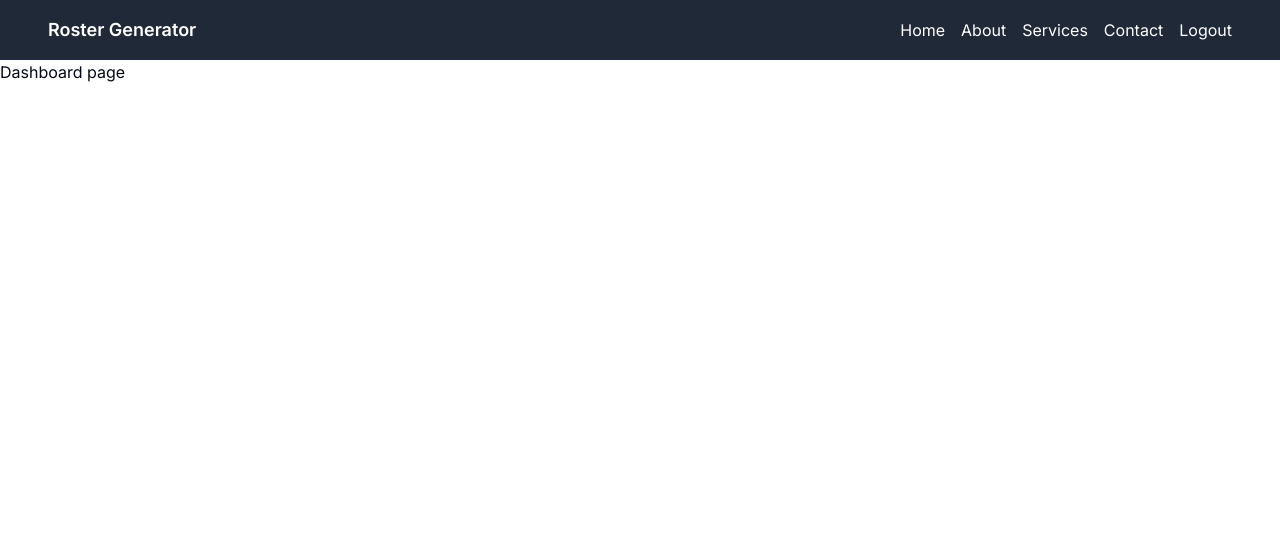
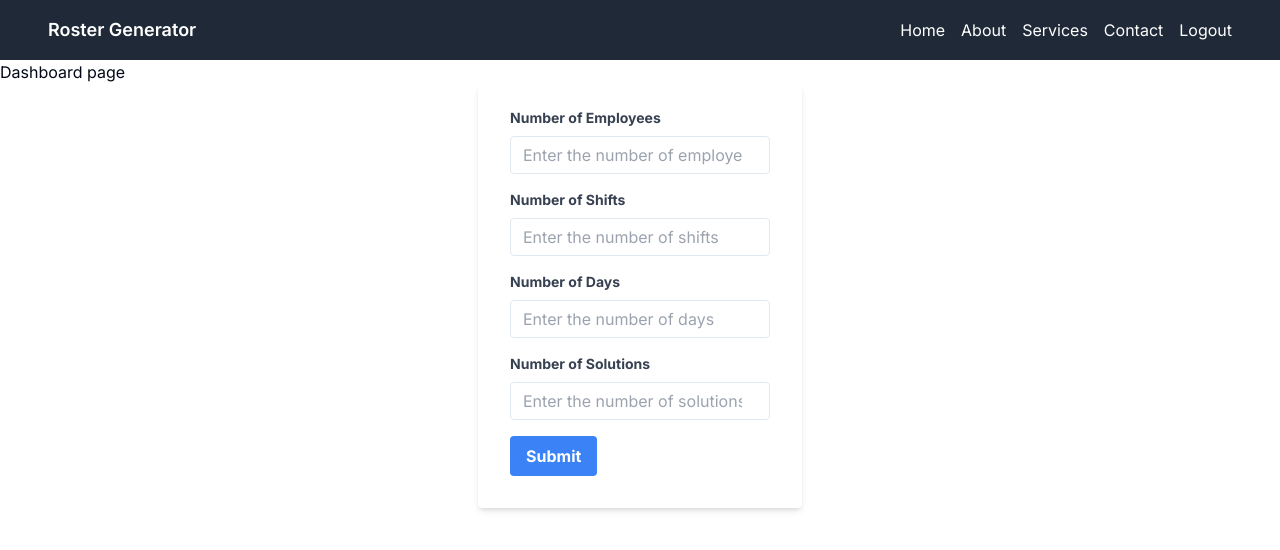
Before and after one commit to ssdrum/roster-generator-webapp, a Next.js app: page /dashboard in a window 1280 px wide. Shown: the top 550 px of the page. Built offline with nearby package versions, Linux system fonts and the light colour scheme.

Commit message:
Added form to test algorithm API from /dashboard

```diff
--- a/app/dashboard/page.tsx
+++ b/app/dashboard/page.tsx
@@ -1,3 +1,12 @@
+'use client';
+
+import Form from '@/app/ui/form';
+
 export default function Page() {
-  return <h1>Dashboard page</h1>;
+  return (
+    <>
+      <h1>Dashboard page</h1>
+      <Form />
+    </>
+  );
 }
--- /dev/null
+++ b/app/ui/form.tsx
@@ -0,0 +1,143 @@
+import { useState } from 'react';
+
+export default function Home() {
+  const [formData, setFormData] = useState({
+    employees: '',
+    shifts: '',
+    days: '',
+    solutions: '',
+  });
+
+  const handleInput = (e) => {
+    const fieldName = e.target.name;
+    const fieldValue = e.target.value;
+    setFormData((prevState) => ({ ...prevState, [fieldName]: fieldValue }));
+  };
+
+  const handleSubmit = async (e) => {
+    e.preventDefault();
+
+    const submitData = {
+      num_employees: parseInt(formData.employees),
+      num_shifts: parseInt(formData.shifts),
+      num_days: parseInt(formData.days),
+      solution_limit: parseInt(formData.solutions),
+    };
+
+    console.log(submitData);
+
+    try {
+      const response = await fetch(
+        'http://127.0.0.1:8000/python_api/test-algorithm/',
+        {
+          method: 'POST',
+          body: JSON.stringify(submitData),
+          headers: {
+            'Content-Type': 'application/json',
+          },
+        }
+      );
+
+      if (response.ok) {
+        // Handle success
+        const responseData = await response.json();
+        console.log(responseData);
+      } else {
+        // Handle errors
+        console.log('Error submitting form');
+      }
+    } catch (error) {
+      console.error('Error submitting form', error);
+    }
+  };
+
+  return (
+    <div className='flex items-center justify-center'>
+      <form
+        onSubmit={handleSubmit}
+        className='mb-4 rounded bg-white px-8 pb-8 pt-6 shadow-md'
+      >
+        <div className='mb-4'>
+          <label
+            className='mb-2 block text-sm font-bold text-gray-700'
+            htmlFor='employees'
+          >
+            Number of Employees
+          </label>
+          <input
+            type='number'
+            id='employees'
+            name='employees'
+            placeholder='Enter the number of employees'
+            value={formData.employees}
+            onChange={handleInput}
+            className='focus:shadow-outline w-full appearance-none rounded border px-3 py-2 leading-tight text-gray-700 focus:outline-none'
+          />
+        </div>
+
+        <div className='mb-4'>
+          <label
+            className='mb-2 block text-sm font-bold text-gray-700'
+            htmlFor='shifts'
+          >
+            Number of Shifts
+          </label>
+          <input
+            type='number'
+            id='shifts'
+            name='shifts'
+            placeholder='Enter the number of shifts'
+            value={formData.shifts}
+            onChange={handleInput}
+            className='focus:shadow-outline w-full appearance-none rounded border px-3 py-2 leading-tight text-gray-700 focus:outline-none'
+          />
+        </div>
+
+        <div className='mb-4'>
+          <label
+            className='mb-2 block text-sm font-bold text-gray-700'
+            htmlFor='days'
+          >
+            Number of Days
+          </label>
+          <input
+            type='number'
+            id='days'
+            name='days'
+            placeholder='Enter the number of days'
+            value={formData.days}
+            onChange={handleInput}
+            className='focus:shadow-outline w-full appearance-none rounded border px-3 py-2 leading-tight text-gray-700 focus:outline-none'
+          />
+        </div>
+
+        <div className='mb-4'>
+          <label
+            className='mb-2 block text-sm font-bold text-gray-700'
+            htmlFor='solutions'
+          >
+            Number of Solutions
+          </label>
+          <input
+            type='number'
+            id='solutions'
+            name='solutions'
+            placeholder='Enter the number of solutions'
+            value={formData.solutions}
+            onChange={handleInput}
+            className='focus:shadow-outline w-full appearance-none rounded border px-3 py-2 leading-tight text-gray-700 focus:outline-none'
+          />
+        </div>
+
+        <div className='flex items-center justify-between'>
+          <button
+            type='submit'
+            className='focus:shadow-outline rounded bg-blue-500 px-4 py-2 font-bold text-white hover:bg-blue-700 focus:outline-none'
+          >
+            Submit
+          </button>
+        </div>
+      </form>
+    </div>
+  );
+}
--- a/app/ui/navbar.tsx
+++ b/app/ui/navbar.tsx
@@ -1,6 +1,6 @@
-"use client"
+'use client';
 
-import {signOut} from 'next-auth/react'
+import { signOut } from 'next-auth/react';
 
 export default function Navbar() {
   return (
--- a/next.config.js
+++ b/next.config.js
@@ -7,7 +7,7 @@ const nextConfig = {
         source: '/python_api/:path*',
         destination:
           process.env.NODE_ENV === 'development'
-            ? 'http://127.0.0.1:8000/api/:path*'
+            ? 'http://127.0.0.1:8000/python_api/:path*'
             : '/api/',
       },
       {
```
Also changed, not shown: 1 other file (tests, documents, lock files or other folders).
